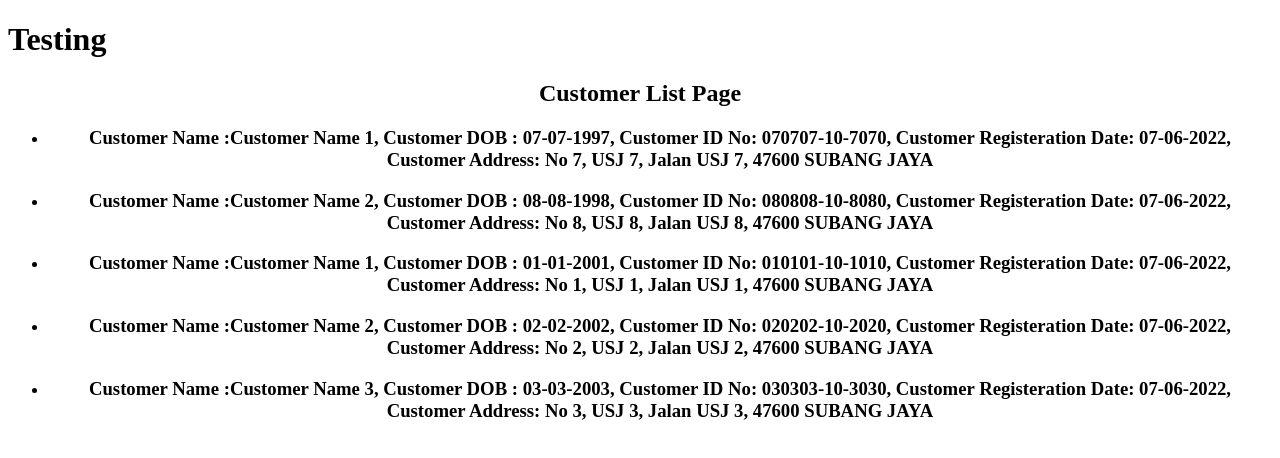
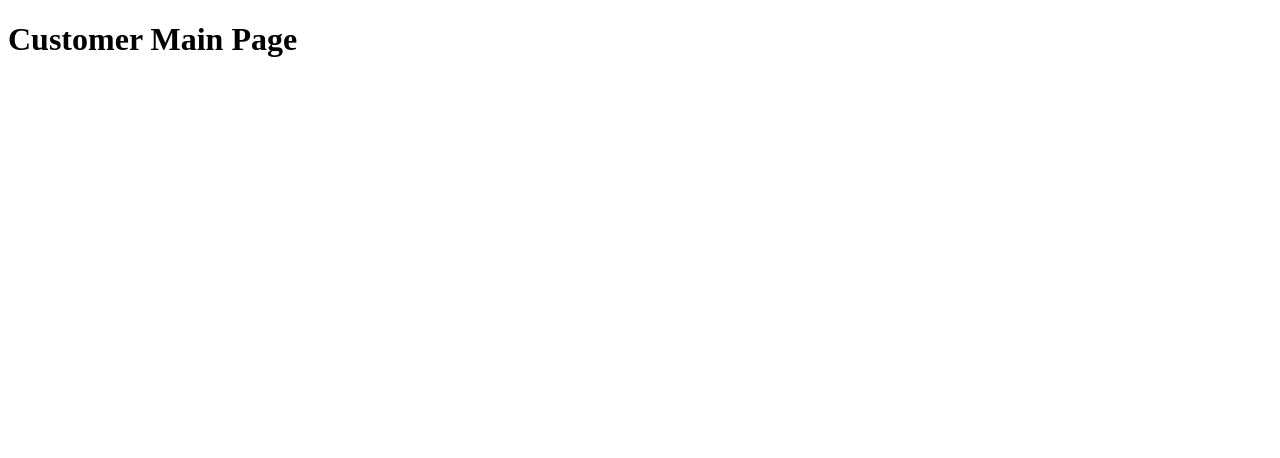
Before and after one commit to JusKIdding/sw-part2-dana, an Angular app in the folder Customer_FE/: page / in a window 1280 px wide. Shown: the top 458 px of the page. Built offline with nearby package versions, Linux system fonts and the light colour scheme.

Commit message:
Generate Main Page for routing purpose

```diff
--- a/Customer_FE/src/app/app.component.html
+++ b/Customer_FE/src/app/app.component.html
@@ -1,11 +1,2 @@
-<h1>Testing</h1>
-<app-customer-listing-page></app-customer-listing-page>
-<!-- * * * * * * * * * * * * * * * * * * * * * * * * * * * * * * * -->
-<!-- * * * * * * * * * * * The content above * * * * * * * * * * * -->
-<!-- * * * * * * * * * * is only a placeholder * * * * * * * * * * -->
-<!-- * * * * * * * * * * and can be replaced. * * * * * * * * * * * -->
-<!-- * * * * * * * * * * * * * * * * * * * * * * * * * * * * * * * -->
-<!-- * * * * * * * * * * End of Placeholder * * * * * * * * * * * -->
-<!-- * * * * * * * * * * * * * * * * * * * * * * * * * * * * * * * -->
-
+<app-customermainpage></app-customermainpage>
 <router-outlet></router-outlet>
--- /dev/null
+++ b/Customer_FE/src/app/customermainpage/customermainpage.component.html
@@ -0,0 +1 @@
+<h1>Customer Main Page</h1>
--- /dev/null
+++ b/Customer_FE/src/app/customermainpage/customermainpage.component.ts
@@ -0,0 +1,15 @@
+import { Component, OnInit } from '@angular/core';
+
+@Component({
+  selector: 'app-customermainpage',
+  templateUrl: './customermainpage.component.html',
+  styleUrls: ['./customermainpage.component.css']
+})
+export class CustomermainpageComponent implements OnInit {
+
+  constructor() { }
+
+  ngOnInit(): void {
+  }
+
+}
```
Also changed, not shown: Customer_FE/src/app/app.module.ts (+6 -2 lines), Customer_FE/src/app/customermainpagerouting/customermainpagerouting.module.ts (added, +12 -0 lines), Customer_FE/src/app/customermainpage/customermainpage.component.css (added), 1 other file (tests, documents, lock files or other folders).
